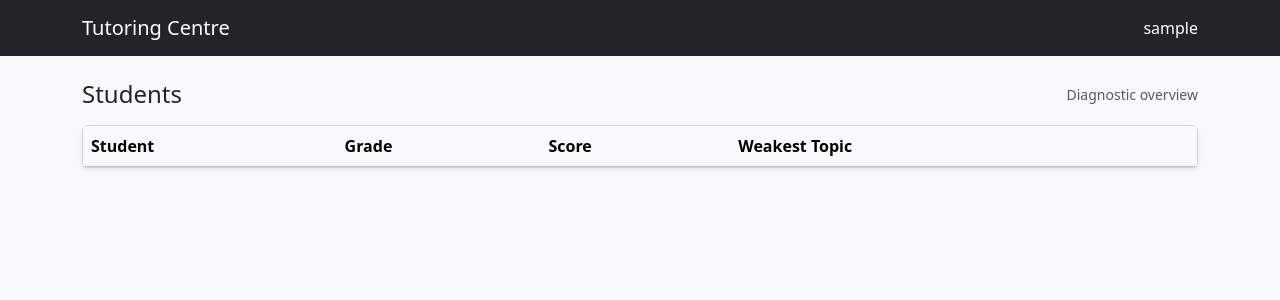
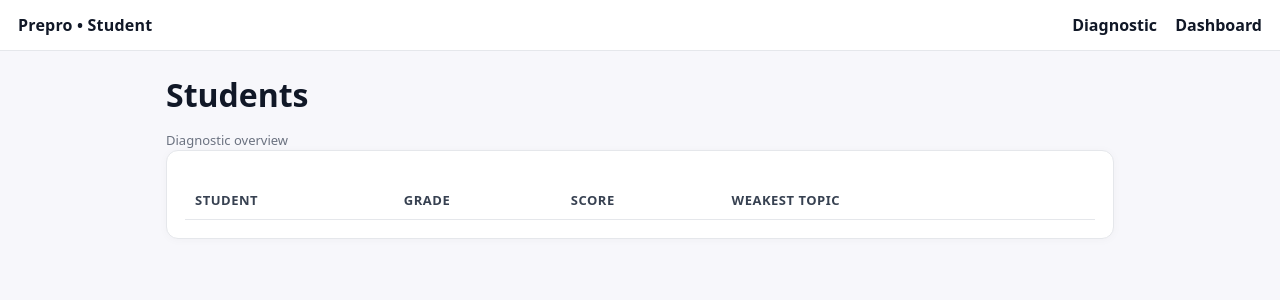
Before and after one commit to ViditMehta303/Tutor, a Django app: page /tutor/students/ in a window 1280 px wide. Shown: the top 300 px of the page. Run offline with Django 5.2, Linux system fonts and the light colour scheme; the visitor is signed in with stand-in values (Sample User, id 1); data comes from the database, SQL or seed files in the repository; lists and menus that the app fills with data are empty.

Commit message:
Day 8: Fix template paths + student/tutor base layoout

```diff
--- a/config/settings.py
+++ b/config/settings.py
@@ -123,3 +123,7 @@
 # https://docs.djangoproject.com/en/5.2/ref/settings/#default-auto-field
 
 DEFAULT_AUTO_FIELD = 'django.db.models.BigAutoField'
+
+STATICFILES_DIRS = [
+    BASE_DIR / "core" / "static",
+]
--- /dev/null
+++ b/core/static/core/css/main.css
@@ -0,0 +1,110 @@
+/* core/static/core/css/main.css */
+
+:root {
+  --bg: #f7f7fb;
+  --card: #ffffff;
+  --text: #111827;
+  --muted: #6b7280;
+  --border: #e5e7eb;
+  --primary: #2563eb;
+  --primary-dark: #1d4ed8;
+  --success: #16a34a;
+}
+
+* { box-sizing: border-box; }
+
+body {
+  margin: 0;
+  font-family: system-ui, -apple-system, Segoe UI, Roboto, Arial, sans-serif;
+  background: var(--bg);
+  color: var(--text);
+}
+
+a { color: var(--primary); text-decoration: none; }
+a:hover { text-decoration: underline; }
+
+.navbar {
+  background: var(--card);
+  border-bottom: 1px solid var(--border);
+  padding: 14px 18px;
+  display: flex;
+  align-items: center;
+  justify-content: space-between;
+}
+
+.brand {
+  font-weight: 700;
+  letter-spacing: 0.2px;
+}
+
+.navlinks a {
+  margin-left: 14px;
+  font-weight: 600;
+  color: var(--text);
+}
+
+.container {
+  max-width: 980px;
+  margin: 22px auto;
+  padding: 0 16px;
+}
+
+.card {
+  background: var(--card);
+  border: 1px solid var(--border);
+  border-radius: 12px;
+  padding: 18px;
+  box-shadow: 0 1px 10px rgba(0,0,0,0.03);
+}
+
+h1 { margin: 0 0 12px; font-size: 32px; }
+h2 { margin: 0 0 10px; font-size: 22px; color: var(--text); }
+p { color: var(--muted); margin-top: 6px; }
+
+.btn {
+  display: inline-block;
+  background: var(--primary);
+  color: white !important;
+  border-radius: 10px;
+  padding: 10px 14px;
+  font-weight: 700;
+  border: none;
+  cursor: pointer;
+}
+
+.btn:hover { background: var(--primary-dark); text-decoration: none; }
+
+.badge-success {
+  display: inline-block;
+  padding: 4px 10px;
+  background: #dcfce7;
+  color: var(--success);
+  border-radius: 999px;
+  font-weight: 700;
+  font-size: 12px;
+}
+
+.table {
+  width: 100%;
+  border-collapse: collapse;
+  margin-top: 12px;
+  font-size: 14px;
+}
+
+.table th, .table td {
+  padding: 10px 10px;
+  border-bottom: 1px solid var(--border);
+  text-align: left;
+}
+
+.table th {
+  color: #374151;
+  font-weight: 800;
+  font-size: 13px;
+  text-transform: uppercase;
+  letter-spacing: 0.5px;
+}
+
+.table tr:hover { background: #f9fafb; }
+
+.small { font-size: 13px; color: var(--muted); }
--- a/core/templates/core/student/base_student.html
+++ b/core/templates/core/student/base_student.html
@@ -1,31 +1,23 @@
+{% load static %}
 <!DOCTYPE html>
-<html lang="en">
+<html>
 <head>
   <meta charset="utf-8" />
   <meta name="viewport" content="width=device-width, initial-scale=1" />
   <title>{% block title %}Student{% endblock %}</title>
-
-    <link
-      href="https://cdn.jsdelivr.net/npm/bootstrap@5.3.3/dist/css/bootstrap.min.css"
-      rel="stylesheet"
-    />
+  <link rel="stylesheet" href="{% static 'core/css/main.css' %}">
 </head>
-  <body class="bg-light">
-    <nav class="navbar navbar-expand-lg navbar-dark bg-dark">
-      <div class="container">
-        <span class="navbar-brand">Tutoring Centre</span>
-        <div class="ms-auto">
-          <span class="navbar-text text-white">
-            {{ request.user.username }}
-          </span>
+<body>
+  <div class="navbar">
+    <div class="brand">Prepro • Student</div>
+    <div class="navlinks">
+      <a href="/diagnostic/start/">Diagnostic</a>
+      <a href="/accounts/student/dashboard/">Dashboard</a>
     </div>
   </div>
-    </nav>
 
-    <main class="container py-4">
+  <div class="container">
     {% block content %}{% endblock %}
-    </main>
-
-    <script src="https://cdn.jsdelivr.net/npm/bootstrap@5.3.3/dist/js/bootstrap.bundle.min.js"></script>
+  </div>
 </body>
 </html>
--- a/core/templates/core/student/diagnostic_test.html
+++ b/core/templates/core/student/diagnostic_test.html
@@ -1,4 +1,4 @@
-{% extends "core/student/base_student.html" %}
+{% extends "core/tutor/base_tutor.html" %}
 {% block title %}Diagnostic Test{% endblock %}
 
 {% block content %}
```
Also changed, not shown: core/templates/core/tutor/base_tutor.html (+10 -19 lines). Lines whose indentation alone changed are shown as unchanged.
